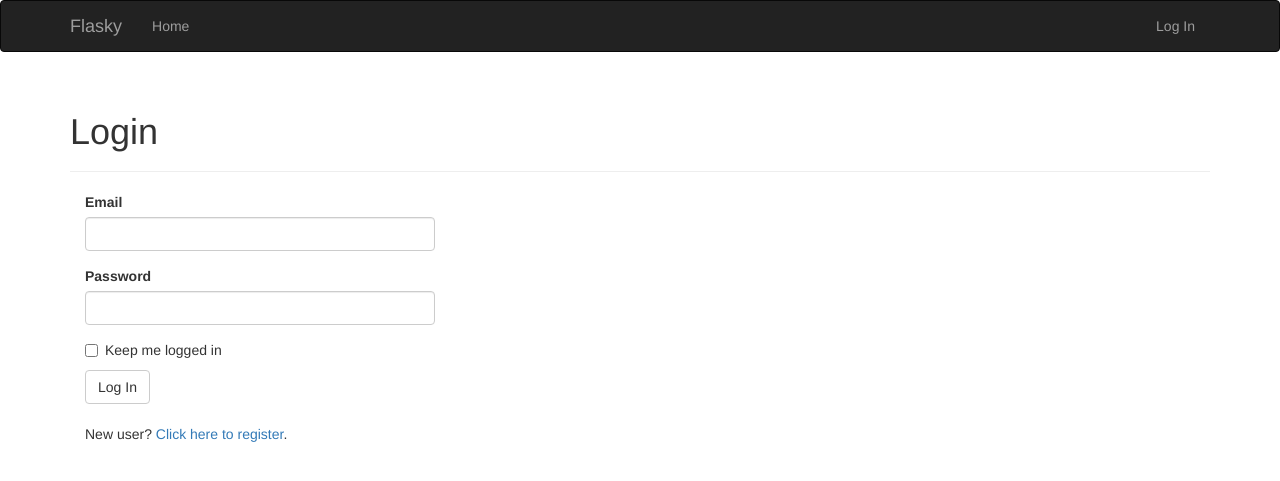
After one commit to joeclark-phd/flaskula, a Flask app: page /auth/login in a window 1280 px wide. The commit adds this page. Shown: the top 481 px of the page. Run offline with Flask 2, Linux system fonts and the light colour scheme; some libraries are stand-ins or nearby versions.

Commit message:
cave and install flask-bootstrap

```diff
--- /dev/null
+++ b/app/auth/forms.py
@@ -0,0 +1,29 @@
+from flask.ext.wtf import Form
+from wtforms import StringField, PasswordField, BooleanField, SubmitField
+from wtforms.validators import Required, Length, Email, Regexp, EqualTo
+from wtforms import ValidationError
+from ..models import User
+
+class LoginForm(Form):
+    email = StringField('Email', validators=[Required(), Length(1,64), Email()])
+    password = PasswordField('Password', validators=[Required()])
+    remember_me = BooleanField('Keep me logged in')
+    submit = SubmitField('Log In')
+
+
+class RegistrationForm(Form):
+    email = StringField('Email', validators=[Required(), Length(1,64), Email()])
+    username = StringField('Username', validators=[
+        Required(), Length(1,64), Regexp("^[A-Za-z][A-Za-z0-9_.]*$", 0,
+        "Usernames must only have letters, numbers, dots, or underscores")])
+    password = PasswordField('Password', validators=[
+        Required(), EqualTo('password2', message='Passwords must match.')])
+    password2 = PasswordField('Confirm password', validators=[Required()])
+    submit = SubmitField('Register')
+
+    def validate_email(self, field):
+        if User.query.filter_by(email=field.data).first():
+            raise ValidationError("Email already registered.")
+    def validate_username(self, field):
+        if User.query.filter_by(username=field.data).first():
+            raise ValidationError("Username already in use.")
--- /dev/null
+++ b/app/auth/views.py
@@ -0,0 +1,37 @@
+from flask import render_template, redirect, request, url_for, flash
+from flask.ext.login import login_user, logout_user, login_required
+from . import auth
+from .. import db
+from ..models import User
+from .forms import LoginForm, RegistrationForm
+
+@auth.route('/login', methods=['GET','POST'])
+def login():
+    form = LoginForm()
+    if form.validate_on_submit():
+        user = User.query.filter_by(email=form.email.data).first()
+        if user is not None and user.verify_password(form.password.data):
+            login_user(user, form.remember_me.data)
+            return redirect(request.args.get('next') or url_for('main.index'))
+        flash('Invalid username or password.')
+    return render_template('auth/login.html', form=form)
+
+@auth.route('/logout')
+@login_required
+def logout():
+    logout_user()
+    flash('You have been logged out.')
+    return redirect(url_for('main.index'))
+
+
+@auth.route('/register', methods=['GET', 'POST'])
+def register():
+    form = RegistrationForm()
+    if form.validate_on_submit():
+        user = User(email=form.email.data,
+                    username=form.username.data,
+                    password=form.password.data)
+        db.session.add(user)
+        flash('You can now login.')
+        return redirect(url_for('auth.login'))
+    return render_template('auth/register.html', form=form)
--- /dev/null
+++ b/app/templates/auth/login.html
@@ -0,0 +1,14 @@
+{% extends "base.html" %}
+
+{% block title %}{{super()}}Log In{% endblock %}
+
+{% block page_content %}
+<div class="page-header">
+    <h1>Login</h1>
+</div>
+<div class="col-md-4">
+    {{ wtf.quick_form(form) }}
+    <br>
+    <p>New user? <a href="{{ url_for('auth.register') }}">Click here to register</a>.</p>
+</div>
+{% endblock %}
--- a/app/templates/base.html
+++ b/app/templates/base.html
@@ -1,17 +1,65 @@
-<!DOCTYPE html>
-<html lang="en">
-  <head>
-    {% block head %}
-      <title>Flaskula - {% block title %}{% endblock %}</title>
-    {% endblock %}
-  </head>
-  <body>
+{% extends "bootstrap/base.html" %}
+{% import "bootstrap/wtf.html" as wtf %}
 
-      {% for message in get_flashed_messages() %}
-        <div><strong>{{ message }}</strong></div>
-      {% endfor %}
+{% block title %}Flaskula - {% endblock %}
 
-    {% block body %}
-    {% endblock %}
-  </body>
-</html>
+
+
+{% block head %}
+{{ super() }}
+<link rel="shortcut icon" href="{{ url_for('static', filename='favicon.ico') }}" type="image/x-icon">
+<link rel="icon" href="{{ url_for('static', filename='favicon.ico') }}" type="image/x-icon">
+{% endblock %}
+
+
+
+{% block navbar %}
+<div class="navbar navbar-inverse" role="navigation">
+    <div class="container">
+        <div class="navbar-header">
+            <button type="button" class="navbar-toggle" data-toggle="collapse" data-target=".navbar-collapse">
+                <span class="sr-only">Toggle navigation</span>
+                <span class="icon-bar"></span>
+                <span class="icon-bar"></span>
+                <span class="icon-bar"></span>
+            </button>
+            <a class="navbar-brand" href="{{ url_for('main.index') }}">Flasky</a>
+        </div>
+        <div class="navbar-collapse collapse">
+            <ul class="nav navbar-nav">
+                <li><a href="{{ url_for('main.index') }}">Home</a></li>
+            </ul>
+            <ul class="nav navbar-nav navbar-right">
+                {% if current_user.is_authenticated %}
+                <li><a href="{{ url_for('auth.logout') }}">Log Out</a></li>
+                {% else %}
+                <li><a href="{{ url_for('auth.login') }}">Log In</a></li>
+                {% endif %}
+            </ul>
+        </div>
+    </div>
+</div>
+{% endblock %}
+
+
+
+{% block content %}
+<div class="container">
+    {% for message in get_flashed_messages() %}
+    <div class="alert alert-warning">
+        <button type="button" class="close" data-dismiss="alert">&times;</button>
+        {{ message }}
+    </div>
+    {% endfor %}
+
+    {% block page_content %}{% endblock %}
+</div>
+{% endblock %}
+
+
+
+
+{% block scripts %}
+{{ super() }}
+{{ moment.include_moment() }}
+{% endblock %}
--- a/requirements.txt
+++ b/requirements.txt
@@ -1,5 +1,8 @@
 Flask==0.10.1
+Flask-Bootstrap==3.3.5.7
+Flask-Login==0.3.2
 Flask-Migrate==1.6.0
+Flask-Moment==0.5.1
 Flask-Pystmark==0.11.1
 Flask-SQLAlchemy==2.1
 Flask-SSLify==0.1.5
@@ -13,9 +16,11 @@ WTForms==2.0.2
 Werkzeug==0.11.1
 alembic==0.8.3
 blinker==1.4
+dominate==2.1.16
 gunicorn==19.3.0
 itsdangerous==0.24
 psycopg2==2.6.1
 pystmark==0.4.5
 python-editor==0.4
 requests==2.8.1
+visitor==0.1.2
```
Also changed, not shown: app/__init__.py (+19 -8 lines), app/auth/__init__.py (added, +9 -0 lines), app/main/views.py (+4 -24 lines), app/models.py (+27 -1 lines), app/templates/404.html (+5 -3 lines), app/templates/500.html (+5 -3 lines), app/templates/auth/register.html (added, +12 -0 lines), app/templates/index.html (+5 -23 lines), tests/test_user_model.py (added, +22 -0 lines).
